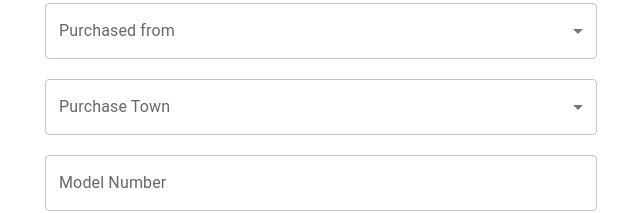
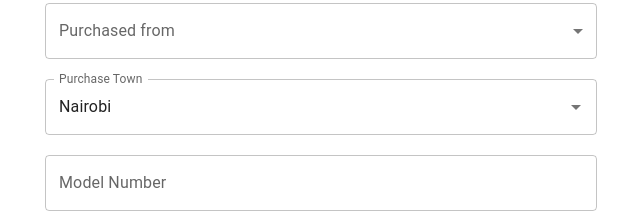
Before and after one commit to kolumr/web-scanner, a React (Create React App) app: page / in a window 1280 px wide. Shown: the part 186-399 px from the top of the page, without its empty margins (319-959 px from the left). Built offline with nearby package versions, Linux system fonts and the light colour scheme.

Commit message:
updated purchase from field to autocomplete, changed date format and validated barcodes

```diff
--- a/package.json
+++ b/package.json
@@ -21,9 +21,10 @@
     "react-scripts": "5.0.1",
     "web-vitals": "^2.1.4"
   },
+
   "scripts": {
-    "start": "node --max_old_space_size=2560 node_modules/.bin/react-scripts start",
-    "build": "node --max_old_space_size=2560 node_modules/.bin/react-scripts build",
+    "start": "react-scripts start",
+    "build": "react-scripts build",
     "test": "react-scripts test",
     "eject": "react-scripts eject"
   },
--- a/src/App.js
+++ b/src/App.js
@@ -7,6 +7,7 @@ import FormControl from '@mui/material/FormControl';
 import InputLabel from '@mui/material/InputLabel';
 import MenuItem from '@mui/material/MenuItem';
 import Select from '@mui/material/Select';
+import Autocomplete from '@mui/material/Autocomplete';
 import { towns } from "./towns";
 import Scanner from "./Scanner";
 import { MobileDatePicker } from '@mui/x-date-pickers/MobileDatePicker';
@@ -26,7 +27,7 @@ function App() {
     DateOfPurchase: '' ,
     DateOfRegistration: formatDate(),
     PurchaseDate:'',
-    PurchaseTown:'',
+    PurchaseTown:'Nairobi',
     PurchasedFrom:"",
     WarrantyPeriod:"",
     ProductName:""
@@ -36,8 +37,9 @@ function App() {
     setNewWarrantyReg({...newWarrantyReg, PurchasedFrom: event.target.value});
     console.log(newWarrantyReg)
   };
-  const handleTownChange = (event) => {
-    setNewWarrantyReg({...newWarrantyReg, PurchaseTown: event.target.value});
+  const handleTownChange = (event,value) => {
+    console.log(value)
+    setNewWarrantyReg({...newWarrantyReg, PurchaseTown: value});
   };
   const purchaseWays = ['Mika Website', 'Mika Showroom', 'Supermarket','Shop','Other']
 const handleReset = () => {
@@ -55,17 +57,28 @@ const handleReset = () => {
   })
 }
   const getBarcode = async (code) =>{
-    console.log("getBarcode")
-    if(isModelScanner === false){
-      console.log("Serial")
-      setNewWarrantyReg({...newWarrantyReg, SerialNo:code})
-    }else{
-      items.filter((item)=>{
+    console.log(code)
+    // if(isModelScanner === false){
+    //   console.log("Serial")
+    //   setNewWarrantyReg({...newWarrantyReg, SerialNo:code})
+    // }else{
+    //   items.filter((item)=>{
+    //     if (item.Barcode === JSON.parse(code)){
+    //       getProductDetails(item)
+
+    //     }
+    //   return false})
+    // }
+    console.log(code.charAt(0))
+    if(code.charAt(0)==='6'){
+         items.filter((item)=>{
         if (item.Barcode === JSON.parse(code)){
           getProductDetails(item)
 
         }
-      return false})
+      })
+    }else {
+      setNewWarrantyReg({...newWarrantyReg, SerialNo:code})
     }
     }
 
@@ -96,9 +109,7 @@ const handleReset = () => {
           return setNewWarrantyReg({...newWarrantyReg,ModelNo:data1[0],
             SerialNo:data1[1],ProductName:data.ItemName,WarrantyPeriod:data.WarrantyType})
         }
-      })
-
-
+      });
       }
   };
   const handleWarrantyReg = async () =>{
@@ -158,20 +169,22 @@ const handleReset = () => {
           {purchaseWays.map((s, i) => <MenuItem key={i} value={s} >{s}</MenuItem>)}
         </Select>
       </FormControl>
-
-        <FormControl sx={{ m: 1, minWidth: 225 }} style={styles.inputs}>
-        <InputLabel id="demo-simple-select-helper-label">Purchase Town</InputLabel>
-        <Select
-          labelId="demo-simple-select-helper-label"
-          id="demo-simple-select-helper"
-          value={newWarrantyReg.PurchaseTown}
-          label="Purchase Town"
-          onChange={handleTownChange}
-        >
-         {towns.map((s, i) => <MenuItem key={i} value={s} >{s}</MenuItem>)}
-        </Select>
-      </FormControl>
-
+      <Autocomplete
+        style={styles.inputs}
+        options={towns}
+        id="select-purchase-town"
+        onChange={handleTownChange}
+        value={newWarrantyReg.PurchaseTown}
+        getOptionLabel = {(option) => {
+          // Value selected with enter, right from the input
+          if (typeof option === 'string') {
+            return option;
+          }
+          }}
+          renderInput={(params) => (
+          <TextField {...params} label="Purchase Town" />
+        )}
+      />
         <TextField style={styles.inputs} id="filled-basic" label="Model Number" variant="outlined" value={newWarrantyReg.ModelNo}/>
         <Button style={styles.buttoninputs} variant="contained" onClick={()=> setIsBarCodeVisible(!isBarCodeVisible)}>{isBarCodeVisible & isModelScanner? 'Close Scanner': 'Scan Model Number'}</Button>
         <TextField style={styles.inputs} id="filled-basic" label="Serial Number" variant="outlined" value={newWarrantyReg.SerialNo} />
@@ -180,7 +193,8 @@ const handleReset = () => {
           <LocalizationProvider dateAdapter={AdapterDayjs} >
             <MobileDatePicker
               label="Date of Purchase"
-              inputFormat="MM/DD/YYYY"
+              inputFormat="DD/MM/YYYY"
+              maxDate={new Date()}
               value={newWarrantyReg.DateOfPurchase}
               onChange={(date)=>setNewWarrantyReg({...newWarrantyReg,DateOfPurchase:date})}
               renderInput={(params) => <TextField style={styles.inputs} {...params} />}
--- a/src/towns.js
+++ b/src/towns.js
@@ -1 +1 @@
-export const towns = ["Athi River", "Baragoi", "Bomet", "Bungoma", "Busia", "Chuka", "Eldoret", "Embu", "Garissa", "Hola", "Homa Bay", "Isiolo", "Iten", "Kabarnet", "Kajiado", "Kakamega", "Kapsabet", "Kangundo - Tala", "Kapenguria", "Karuri", "Kericho", "Kerugoya", "Kiambu", "Kibwezi", "Kikuyu", "Kilifi", "Kisii", "Kisumu", "Kitale", "Kitengela", "Kitui", "Kwale", "Limuru", "Lodwar", "Lokichogio", "Loiyangalani", "Lamu", "Machakos", "Makindu", "Malindi", "Mandera", "Maralal", "Marsabit", "Masii", "Meru", "Mombasa", "Moyale", "Mtito Andei", "Mumias", "Murang'a", "Mutomo", "Mwingi", "Naivasha", "Nakuru", "Namanga", "Nanyuki", "Narok", "Nyahururu", "Nyamira", "Nyeri", "Ol Kalou", "Ongata Rongai", "Ruiru", "Siaya", "Thika", "Vihiga", "Voi", "Wajir"]
+export const towns = ["Nairobi", "Mombasa", "Nakuru", "Eldoret", "Kisumu", "Kakamega", "Athi River", "Baragoi", "Bomet", "Bungoma", "Busia", "Chuka",  "Embu", "Garissa", "Hola", "Homa Bay", "Isiolo", "Iten", "Kabarnet", "Kajiado", "Kapsabet", "Kangundo - Tala", "Kapenguria", "Karuri", "Kericho", "Kerugoya", "Kiambu", "Kibwezi", "Kikuyu", "Kilifi", "Kisii", "Kitale", "Kitengela", "Kitui", "Kwale", "Limuru", "Lodwar", "Lokichogio", "Loiyangalani", "Lamu", "Machakos", "Makindu", "Malindi", "Mandera", "Maralal", "Marsabit", "Masii", "Meru", "Moyale", "Mtito Andei", "Mumias", "Murang'a", "Mutomo", "Mwingi", "Naivasha", "Namanga", "Nanyuki", "Narok", "Nyahururu", "Nyamira", "Nyeri", "Ol Kalou", "Ongata Rongai", "Ruiru", "Siaya", "Thika", "Vihiga", "Voi", "Wajir"]
```
